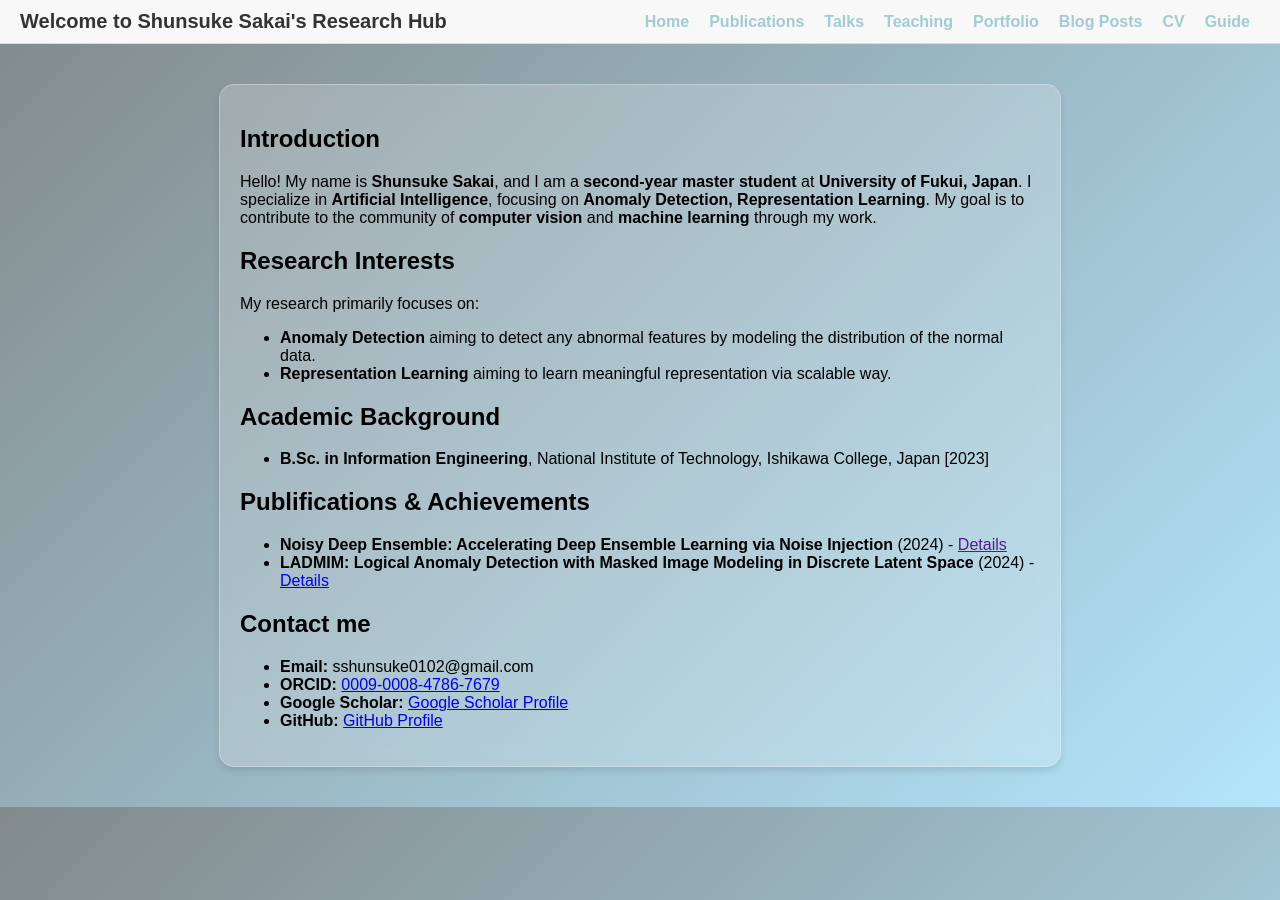
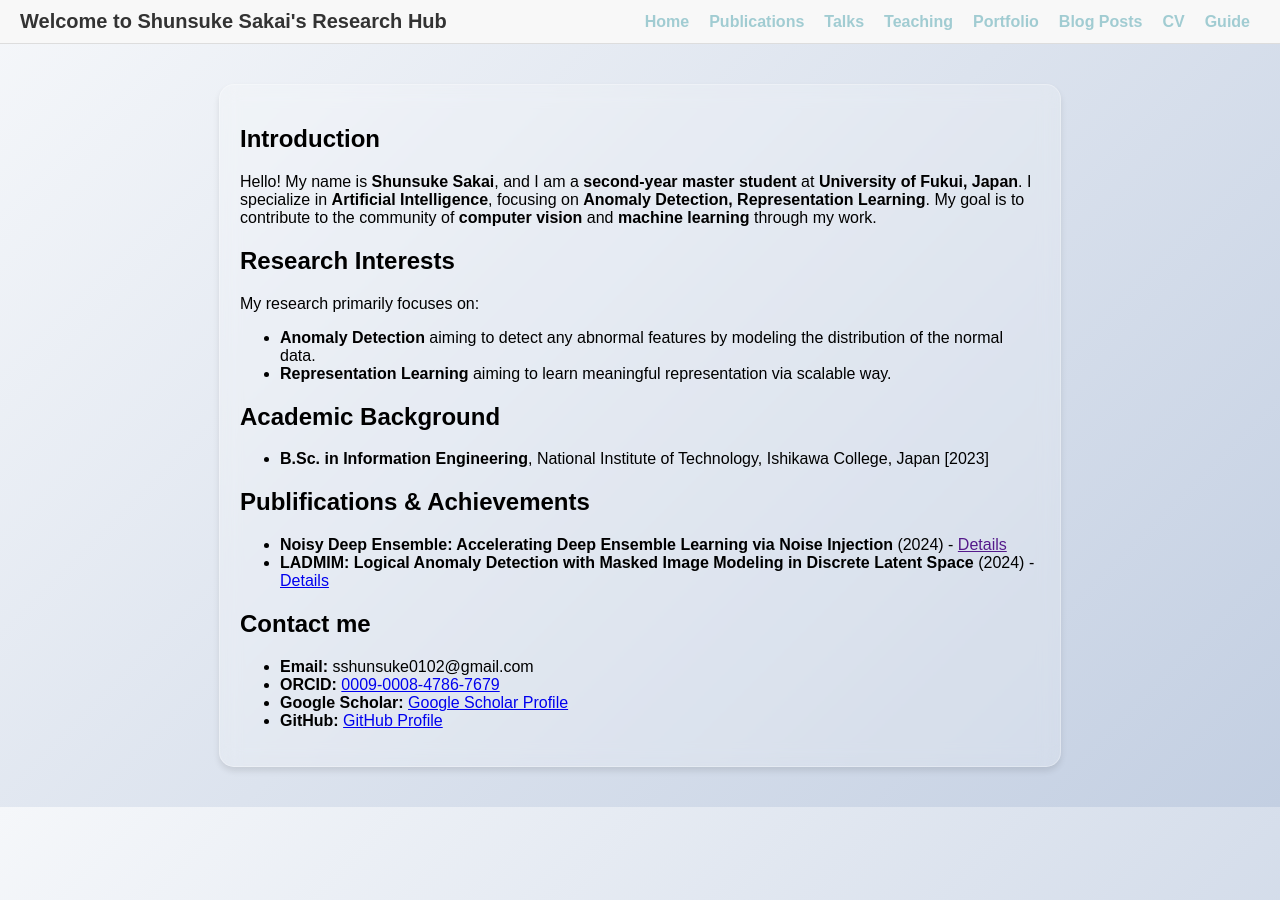
Before and after one commit to SkyShunsuke/SkyShunsuke.gihub.io, a Jekyll site: the page built from index.md, in a window 1280 px wide. Built offline with Jekyll 4.4.1, drawn with Linux system fonts in a browser that asks for light colours.

```diff
--- a/assets/css/style.css
+++ b/assets/css/style.css
@@ -5,7 +5,7 @@
 }
 
 body {
-    background: linear-gradient(135deg, #828a8b, #B3E5FC); /* 薄い水色のグラデーション */
+    background: linear-gradient(135deg, #f5f7fa 0%, #c3cfe2 100%);
     font-family: 'Arial', sans-serif;
     margin: 0;
     padding: 0;
@@ -57,5 +57,5 @@ body {
 
 .nav-links a:hover {
     text-decoration: underline;
-    color: #ADD8E6; /* 少し濃い水色 (LightBlue) */
+    color: #7dcae4; /* 少し濃い水色 (LightBlue) */
 }
```
